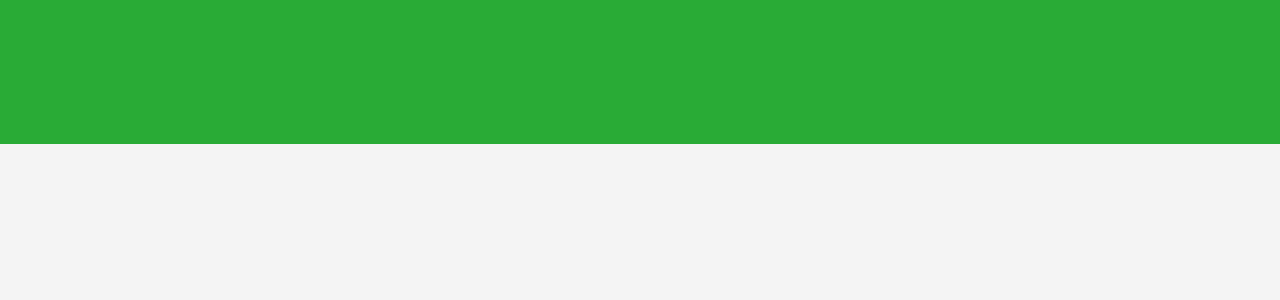
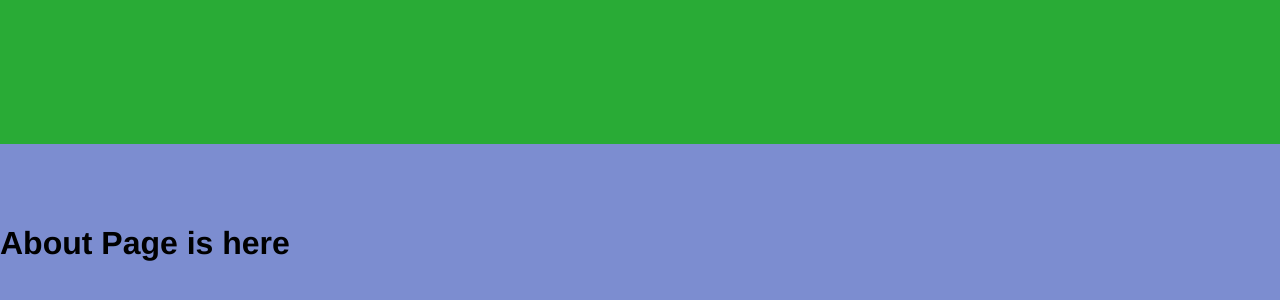
Before and after one commit to farhanyousaf786/hexagon, a React (Create React App) app: page / in a window 1280 px wide. Shown: the part 2256-2556 px from the top of the page. Before the commit the page ends 2400 px from the top, so only its background shows below. Built offline with nearby package versions, Linux system fonts and the light colour scheme.

Commit message:
added pages

```diff
--- /dev/null
+++ b/src/Pages/AboutPage/About.css
@@ -0,0 +1,8 @@
+
+.about-container{
+
+    background-color: rgb(124, 141, 208);
+    padding-top: 60px;
+    min-height: 100vh;
+
+}
--- /dev/null
+++ b/src/Pages/AboutPage/About.jsx
@@ -0,0 +1,15 @@
+import React from "react";
+import './About.css';
+
+
+const About = () => {
+
+  return (
+
+    <div className="about-container">
+      <h1>About Page is here</h1>
+    </div>
+  );
+};
+
+export default About;
--- a/src/Pages/LandingPage/LandingPage.jsx
+++ b/src/Pages/LandingPage/LandingPage.jsx
@@ -1,5 +1,6 @@
 import React from 'react'
 import Header from '../../Components/Header/Header';
+import About from '../AboutPage/About';
 import FrontPage from '../FrontPage/FrontPage';
 import Products from '../ProductsPage/Products';
 import Services from '../ServicesPage/Services';
@@ -17,6 +18,7 @@ function LandingPage() {
      <FrontPage/>
      <Products/>
      <Services/>
+     <About/>
     </div>
 
 
```
